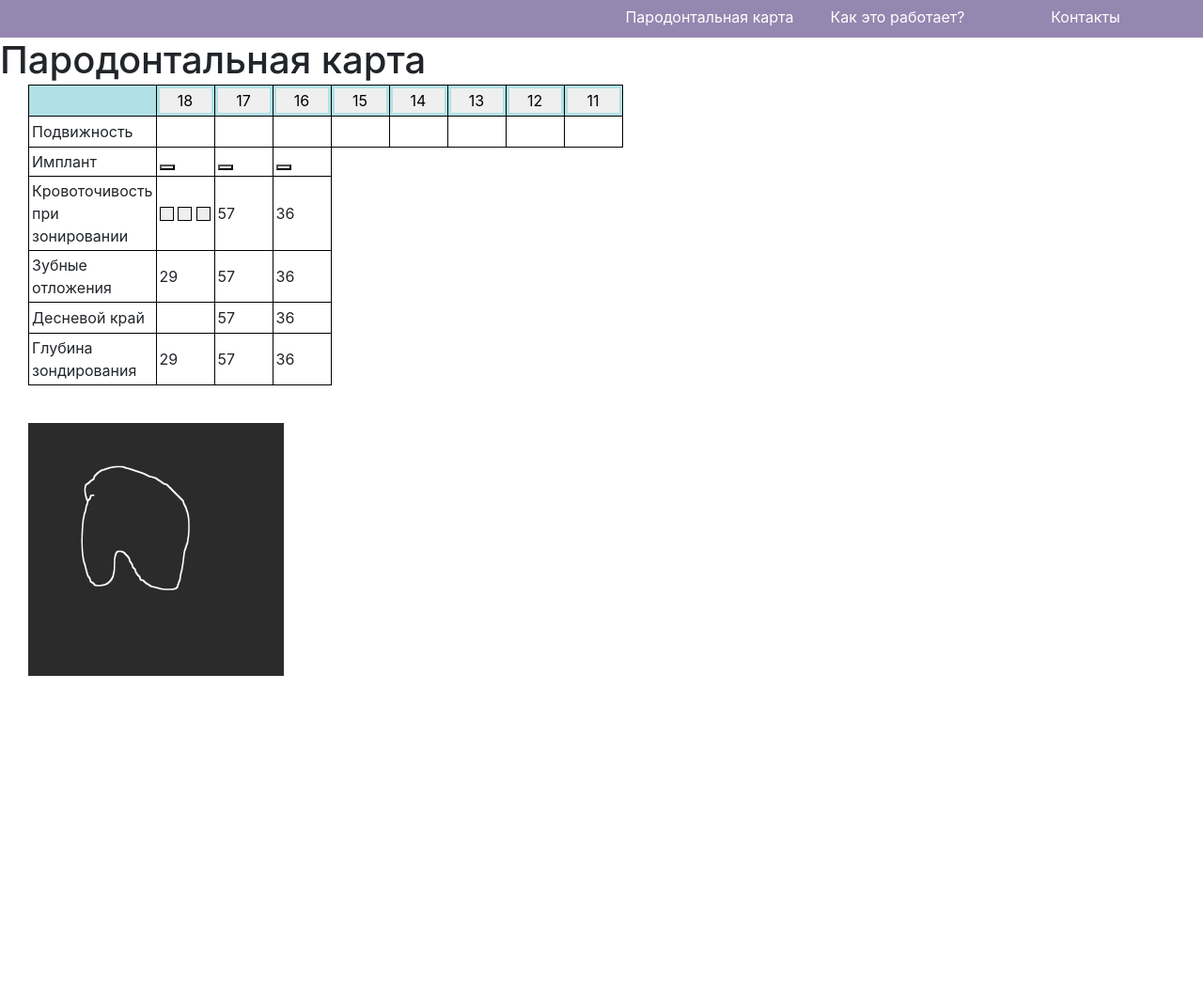
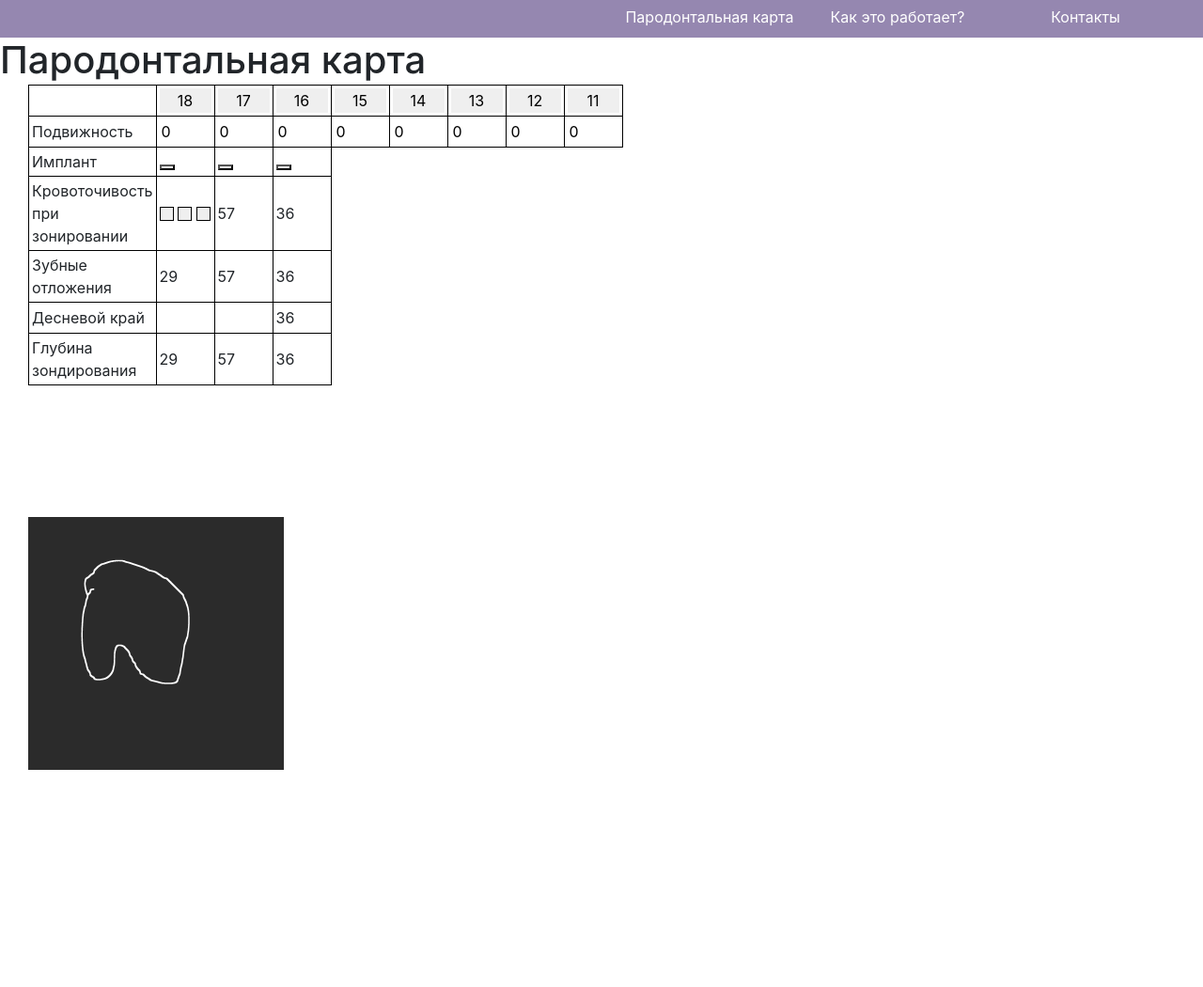
Before and after one commit to lnfrmnbr/teethsite, a Django app: page / in a window 1280 px wide. Shown: the whole page at 94% size. Before the commit the page ends 719 px from the top, so only its background shows below. Run offline with Django 4.2, Linux system fonts and the light colour scheme; some libraries are stand-ins or nearby versions.

Commit message:
+график подвинулся, подвижность

```diff
--- a/teethsite/periodontalchart/static/periodontalchart/css/main.css
+++ b/teethsite/periodontalchart/static/periodontalchart/css/main.css
@@ -41,18 +41,12 @@ body{
 #menu ul li:hover { background-color: #9587b0; }
 
 #myChart {
-  position: absolute;
-  top: 550px;
-  left: 30px;
   z-index: 2;
-  max-width: 960px;
-  max-height: 960px;
-  margin: 0 auto;
 }
 
 #myImage {
   position: absolute;
-  top: 450px;
+  top: 550px;
   left: 30px;
 }
 
@@ -85,5 +79,5 @@ td, th {
     border: 1px solid black; /* Параметры рамки */
 }
 th {
-    background: #b0e0e6; /* Цвет фона */
+    background: #ffffff; /* Цвет фона */
 }
--- a/teethsite/periodontalchart/templates/periodontalchart/index.html
+++ b/teethsite/periodontalchart/templates/periodontalchart/index.html
@@ -30,14 +30,14 @@
        <th><button onclick="exist11()" class="exist">11</button></th>
    </tr>
    <tr>
-    <td>Подвижность</td><td><input id="podv18" type="number" value=""></td>
-                        <td><input id="podv17" type="number" value=""></td>
-                        <td><input id="podv16" type="number" value=""></td>
-                        <td><input id="podv15" type="number" value=""></td>
-                        <td><input id="podv14" type="number" value=""></td>
-                        <td><input id="podv13" type="number" value=""></td>
-                        <td><input id="podv12" type="number" value=""></td>
-                        <td><input id="podv11" type="number" value=""></td>
+    <td>Подвижность</td><td><input id="podv18" type="number" value="0"></td>
+                        <td><input id="podv17" type="number" value="0"></td>
+                        <td><input id="podv16" type="number" value="0"></td>
+                        <td><input id="podv15" type="number" value="0"></td>
+                        <td><input id="podv14" type="number" value="0"></td>
+                        <td><input id="podv13" type="number" value="0"></td>
+                        <td><input id="podv12" type="number" value="0"></td>
+                        <td><input id="podv11" type="number" value="0"></td>
    </tr>
    <tr>
     <td>Имплант</td><td><button onclick="implant18()"></button></td><td><button onclick="implant19()"></button></td><td><button onclick="implant20()"></button></td>
@@ -53,7 +53,7 @@
     <td>Зубные отложения</td><td>29</td><td>57</td><td>36</td>
    </tr>
       <tr>
-    <td>Десневой край</td><td><input type="number" class="number1"></td><td>57</td><td>36</td>
+    <td>Десневой край</td><td><input type="number" class="number1"></td><td><input type="number" class="number2"></td><td>36</td>
    </tr>
       <tr>
     <td>Глубина зондирования</td><td>29</td><td>57</td><td>36</td>
@@ -65,7 +65,7 @@
   <link rel="stylesheet" href="https://stackpath.bootstrapcdn.com/bootstrap/4.5.0/css/bootstrap.min.css">
 <script src="https://cdnjs.cloudflare.com/ajax/libs/Chart.js/2.9.3/Chart.min.js"></script>
 
-<div style="position:absolute; top:360px; left:10px; width:200px; height:400px;">
+<div style="position:absolute; top:550px; left:160px; width:200px; height:500px;">
 <canvas></canvas>
 </div>
   <script>
```
